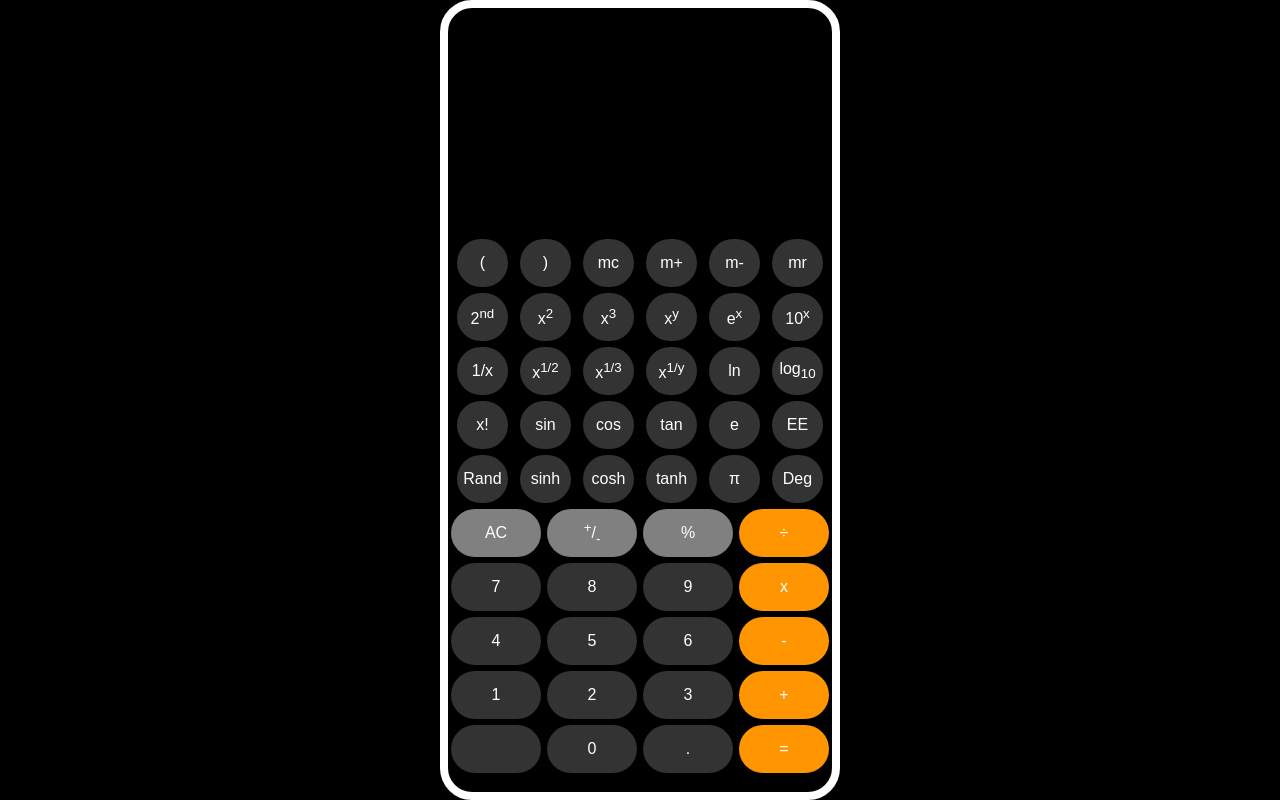
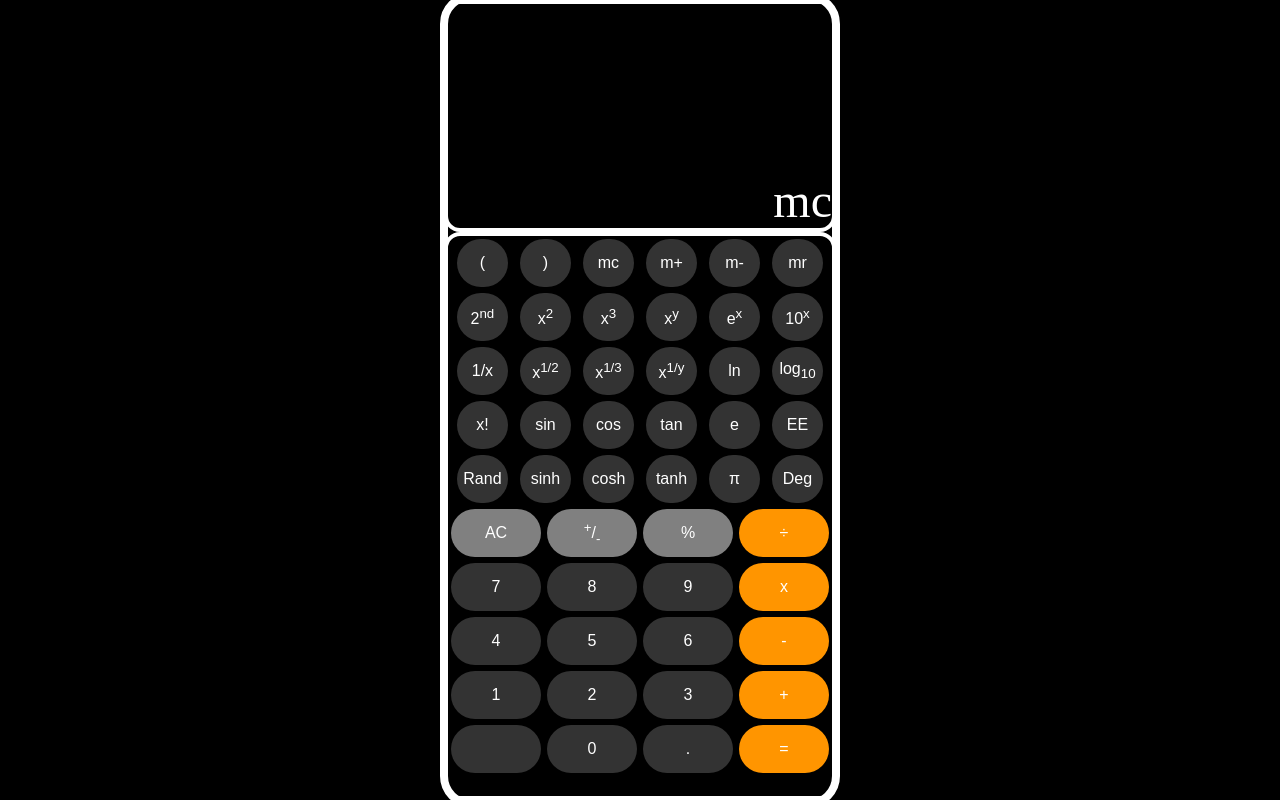
Before and after one commit to mohd-amaan2909/calculator, a plain HTML site: page index.html in a window 1280 px wide. Both pictures are taken after a click on the button "mc". Drawn offline with Linux system fonts and the light colour scheme.

Commit message:
Displayed text on the display screen using JavaScript

```diff
--- a/index.html
+++ b/index.html
@@ -10,6 +10,8 @@
     <div class="main-body">
     <div class="phone-display">
     <div class="display"></div>
+
+    <div class="display-keys">
     <div class="line-1">
     <button class="button1" id="bracket1">(</button>
     <button class="button1" id="bracket2">)</button>
@@ -91,5 +93,7 @@
     </div>
     </div>
     </div>
+    </div>
+<script src="logic.js"></script>
 </body>
 </html>
--- a/logic.js
+++ b/logic.js
@@ -0,0 +1,18 @@
+const display = document.querySelector(".display");
+const button1 = document.querySelectorAll(".button1");
+const button2 = document.querySelectorAll(".button2");
+
+ button1.forEach(button1 =>{
+    button1.addEventListener("click" , ()=>{
+          let val1= button1.innerText;
+           console.log( val1);
+           display.innerText += (val1);
+        });
+});
+ button2.forEach(button2 =>{
+    button2.addEventListener("click" , ()=>{
+          let val2= button2.innerText;
+           console.log( val2);
+           display.innerText += (val2);
+        });
+});
--- a/style.css
+++ b/style.css
@@ -20,6 +20,23 @@
     align-items:center;
     border: 0.5rem solid white;
     border-radius: 2rem;
+}
+.display{
+    height: 28vh;
+    width: 30vw;
+    border: 0.3rem solid white;
+    border-radius: 1rem;
+    color: white;
+    display: flex;
+    flex-wrap: wrap;
+    justify-content: flex-end;
+    align-items: flex-end;
+    font-size: 3rem;
+}
+.display-keys{
+    height: 70vh;
+    border: 0.3rem solid white;
+    border-radius: 1rem;
 }
 .line-1, .line-2, .line-3, .line-4, .line-5, .line-6, .line-7, .line-8, .line-9, .line-10{
     width: 30vw;
@@ -50,6 +67,9 @@
     font-size: 1rem;
     color: white;
 }
+.button1:hover, .button2:hover{
+    scale: 1.08;
+}
 .line-10{
     margin-bottom:1rem;
 }
```
